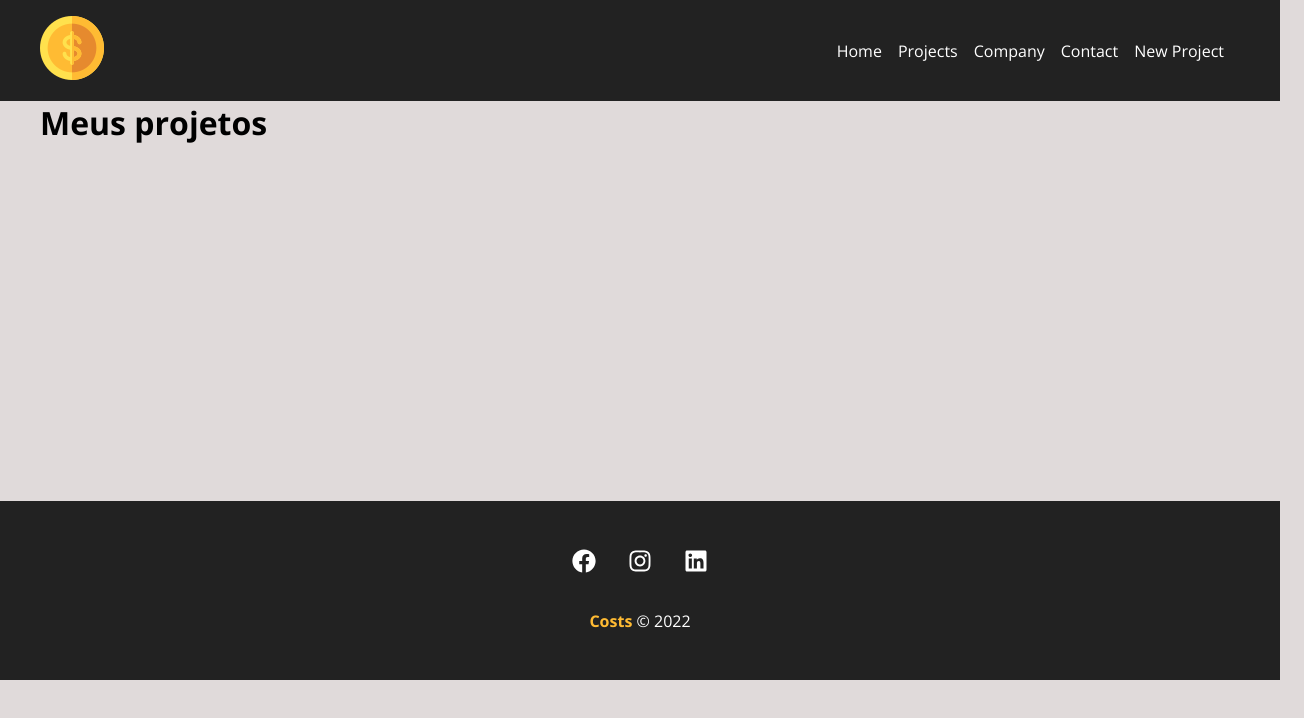
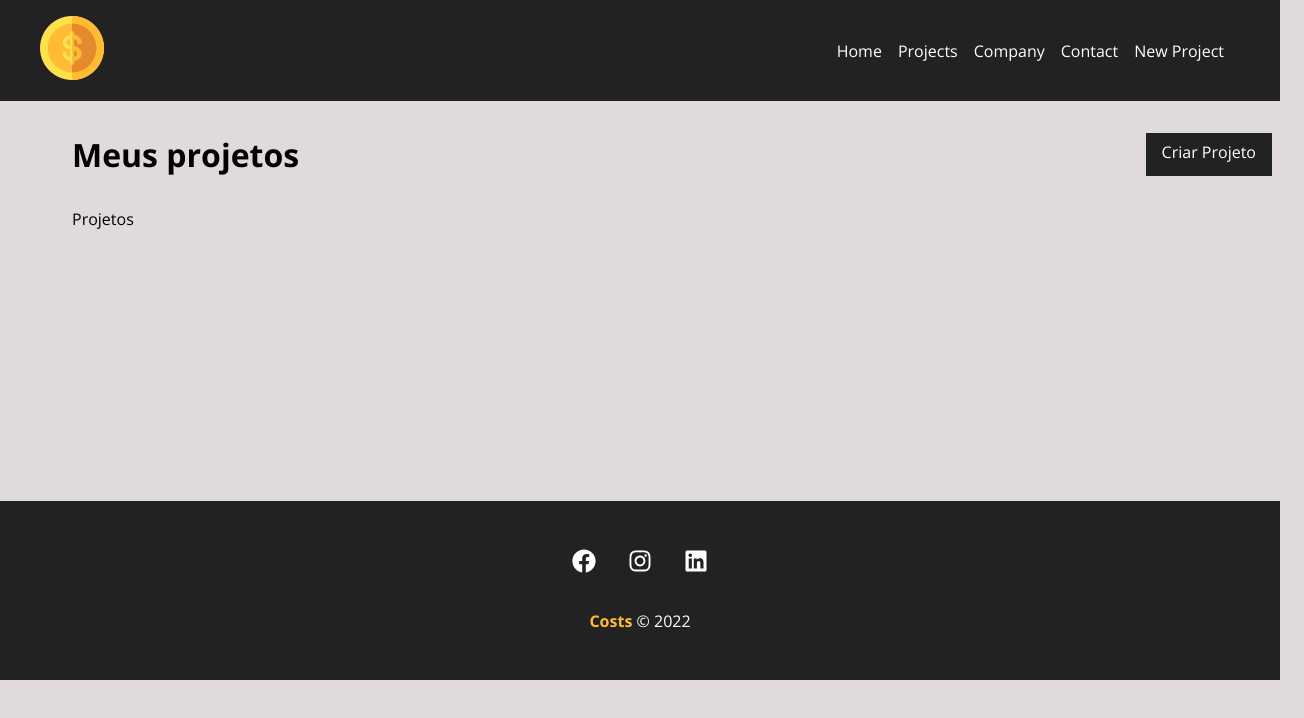
Before and after one commit to Christian-Lopes/projeto-front-end, a React (Create React App) app in the folder costs/: page /projects in a window 1280 px wide. Shown: the top 718 px of the page, 1304 px wide, since content can reach past the window. Built offline with nearby package versions, Linux system fonts and the light colour scheme.

Commit message:
Criando lista de projetos

```diff
--- a/costs/db.json
+++ b/costs/db.json
@@ -120,6 +120,17 @@
       "cost": 0,
       "services": [],
       "id": 11
+    },
+    {
+      "name": "Costs",
+      "budget": "5000",
+      "category": {
+        "id": "2",
+        "name": "Desenvolvimento"
+      },
+      "cost": 0,
+      "services": [],
+      "id": 12
     }
   ],
   "categories": [
--- a/costs/src/components/pages/Projects.jsx
+++ b/costs/src/components/pages/Projects.jsx
@@ -1,19 +1,29 @@
 import { useLocation } from "react-router-dom";
 
 import Message from "../layout/Message";
+import Container from "../layout/Container";
+import LinkButton from "../layout/LinkButton";
+
+import styles from "./Projects.module.css";
 
 function Projects() {
   const location = useLocation();
-  let message = '';
+  let message = "";
 
   if (location.state) {
     message = location.state.message;
   }
 
   return (
-    <div>
-      <h1>Meus projetos</h1>
+    <div className={styles.project_container}>
+      <div className={styles.title_container}>
+        <h1>Meus projetos</h1>
+        <LinkButton to="/newproject" text="Criar Projeto" />
+      </div>
       {message && <Message msg={message} type="success" />}
+      <Container customclass="start">
+        <p>Projetos</p>
+      </Container>
     </div>
   );
 }
--- /dev/null
+++ b/costs/src/components/pages/Projects.module.css
@@ -0,0 +1,9 @@
+.project_container {
+  padding: 2em;
+}
+
+.title_container {
+  display: flex;
+  justify-content: space-between;
+  margin-bottom: 2em;
+}
```
